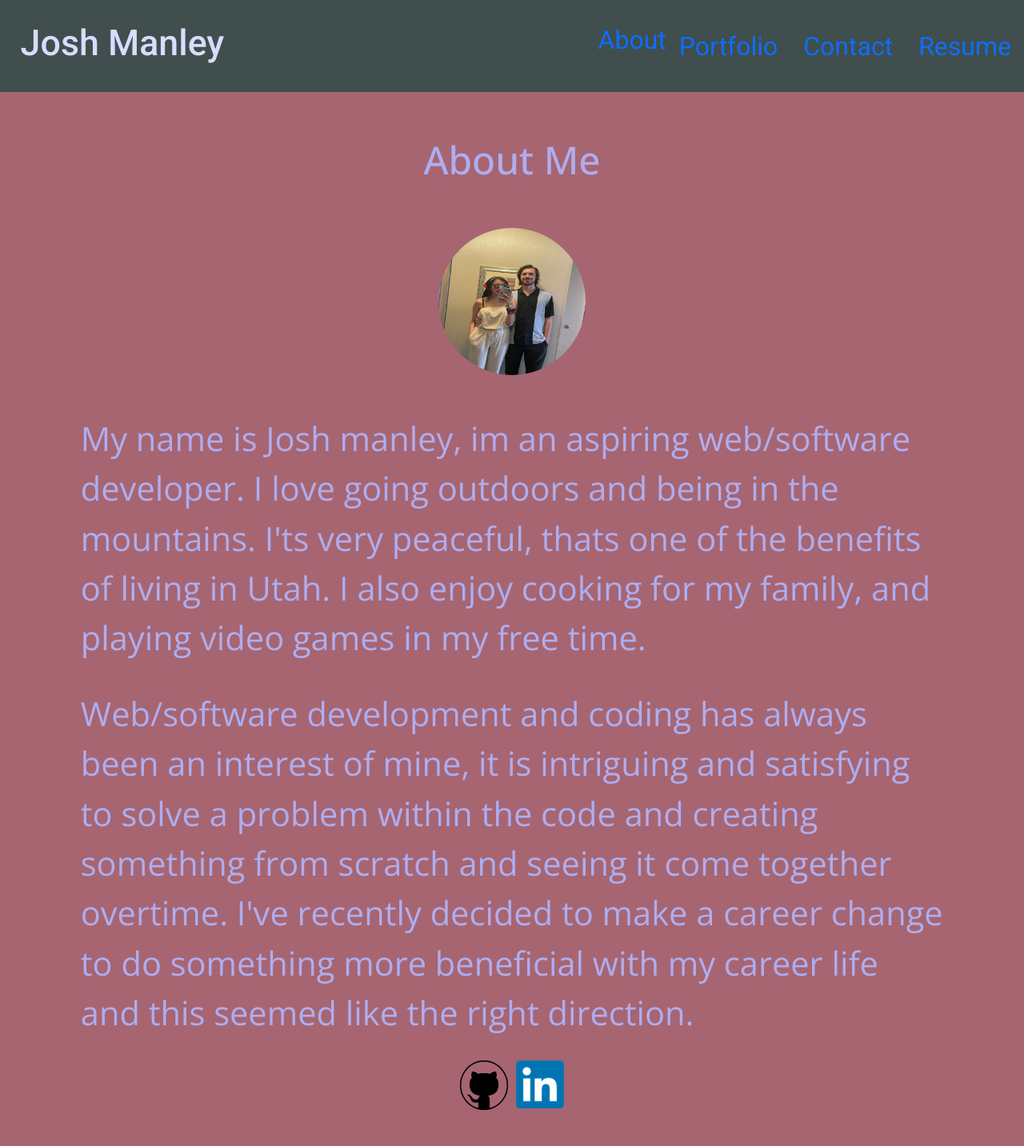
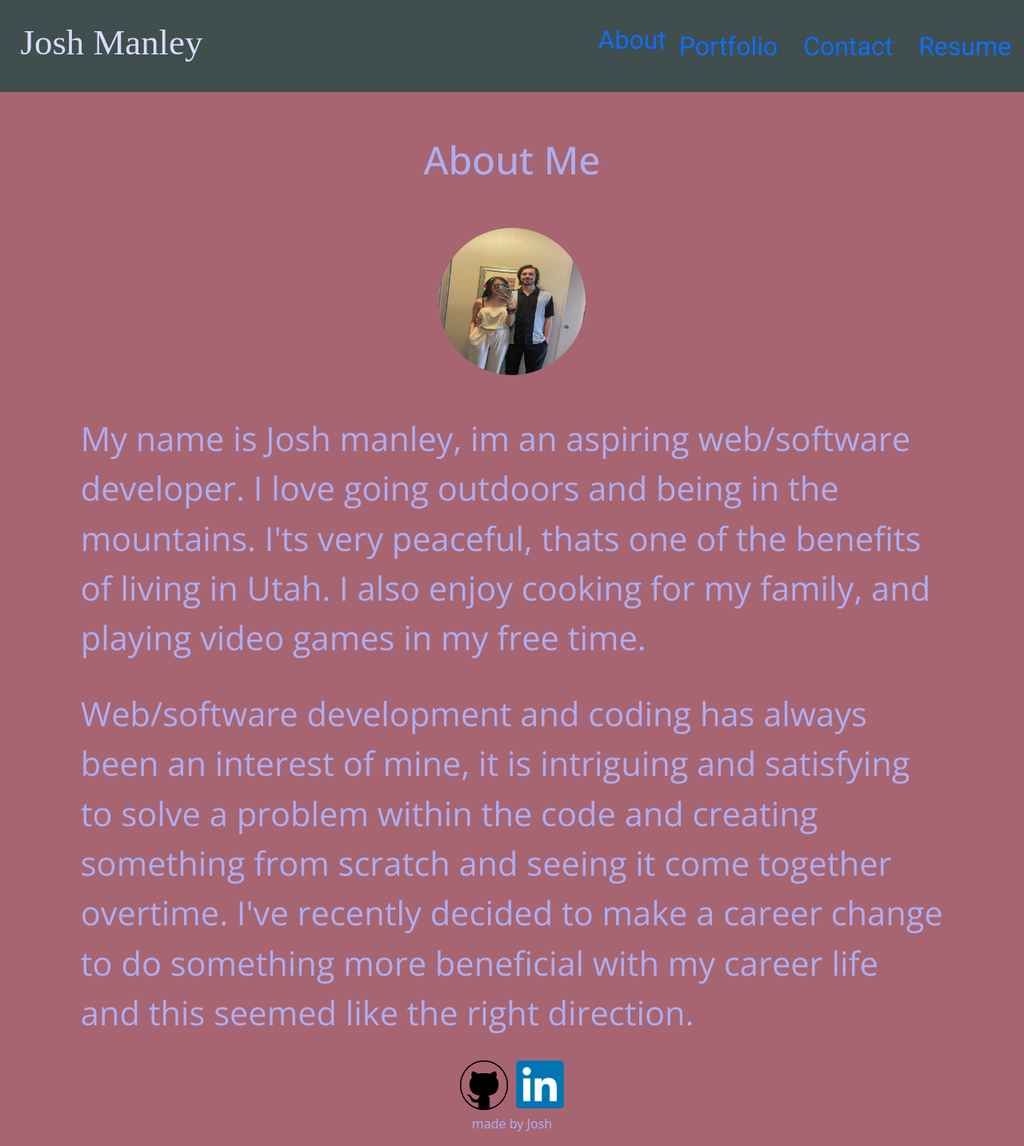
Before and after one commit to Josh-Manley/React-Portfolio, a React (Vite) app: page / in a window 1280 px wide. Shown: the whole page at 80% size. Before the commit the page ends 1393 px from the top, so only its background shows below. Built offline with nearby package versions, Linux system fonts and the light colour scheme.

Commit message:
footer edits

```diff
--- a/src/App.css
+++ b/src/App.css
@@ -17,7 +17,7 @@ body {
 }
 #header-name {
   font-size: 3.5vw;
-  font-family: 'Roboto';
+  font-family: cursive;
   margin-left: 2vw;
 }
 .portfolio-txt {
--- a/src/components/Footer.jsx
+++ b/src/components/Footer.jsx
@@ -7,7 +7,8 @@ export default function Footer() {
   };
 
   return (
-    <ul style={styles.footer} className="nav justify-content-center">
+    <div className="d-flex flex-column align-items-center">
+      <ul style={styles.background} className="nav">
         <li className="nav-item">
           <a href="https://github.com/Josh-Manley" target="blank">
             <img style={styles.img} src="/assets/logo.png" alt="github icon" />
@@ -19,5 +20,7 @@ export default function Footer() {
           </a>
         </li>
       </ul>
+      <p>made by Josh</p>
+    </div>
   );
 }
--- a/src/components/NavTabs.jsx
+++ b/src/components/NavTabs.jsx
@@ -4,7 +4,7 @@ function NavTabs() {
   const currentPage = useLocation().pathname;
 
   return (
-    <ul className="nav">
+    <ul className="nav nav-pill">
       <li className="nav-item">
         <Link to="/" className={currentPage === '/' ? 'nav-link-active text-decoration-none' : 'nav-link'}>
           About
```
Lines whose indentation alone changed are shown as unchanged.
